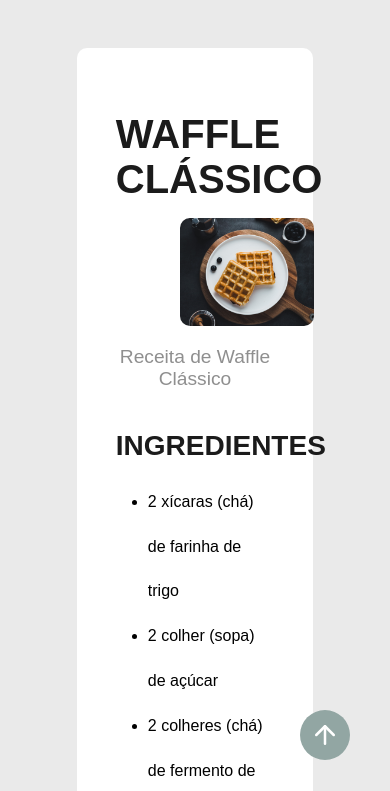
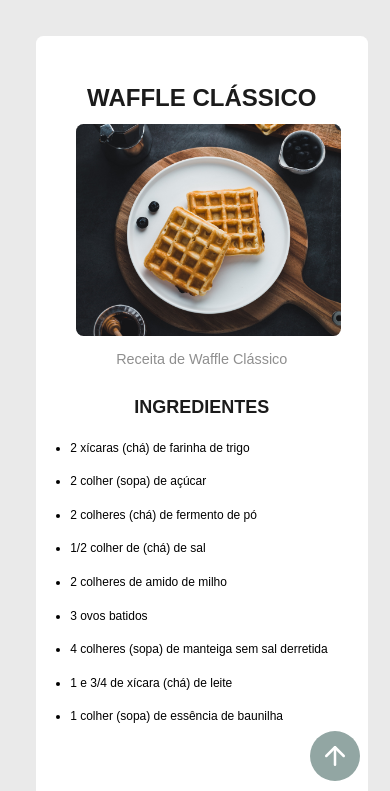
Before and after one commit to Gsantos99/pagina-de-receita, a plain HTML site: page index.html in a window 390 px wide. Shown: the top 791 px of the page. Drawn offline with Linux system fonts and the light colour scheme; a script that the page names is missing; a web font is replaced by a local one.

Commit message:
update style, add some media queries

```diff
--- a/style.css
+++ b/style.css
@@ -1,10 +1,8 @@
-
 * {
   margin: 0;
   padding: 0;
   box-sizing: border-box;
 }
-
 
 :root {
   background-color: #eaeaea;
@@ -12,59 +10,48 @@
 
 html {
   scroll-behavior: smooth;
+  font-size: 100%;
 }
 
 body {
   background: #eaeaea;
   font-family: 'Edu TAS beginner', sans-serif;
-  padding:3rem;
+  padding: 3rem;
   height: 100vh;
   width: 100vw;
   overflow-x: hidden;
 }
 
-
 h1,
 h2 {
   color: #1b1b1b;
-  text-align:center;
+  text-align: center;
 }
 
 .img {
   width: 85%;
   height: 50%;
   border-radius: 0.62rem;
-  margin-top:1em;
-  margin-bottom:1em;
+  margin-top: 1em;
+  margin-bottom: 1em;
   margin-inline: 4em;
 }
 
-
 .white-pag {
- width:80%;
- margin: 0 auto;
-  padding-inline: 2.4rem;
+  width: 80%;
+  margin: 0 auto;
+  padding-inline: 0.85rem;
   padding-top: 4rem;
   background-color: white;
   border-radius: 0.62rem;
-
 }
-
-h1 {
-  font-size:2.5rem;
-}
-
-h2 {
-  font-size:1.75rem;
-}
-
 
 p {
   color: #39393a;
 }
 
 .ingredientes ul li {
-  line-height:2.8rem;
+  line-height: 2.8rem;
   list-style-position: outside;
   list-style-type: disc;
 }
@@ -73,37 +60,37 @@ p {
   line-height: 2rem;
 }
 
-
-
-.ingredientes, .modo-de-preparo, .info-adicionais, .mapa-section {
+.ingredientes,
+.modo-de-preparo,
+.info-adicionais,
+.mapa-section {
   margin-top: 2.5rem;
-  padding-bottom:2.5rem;
-
+  padding-bottom: 2.5rem;
 }
 
 #mapa-section {
-  width:50rem;
-  height:25rem;
+  width: 50rem;
+  height: 25rem;
   border-radius: 0.62rem;
 }
 
-ul, p, ol {
-  font-size: 1.0rem;
-  margin-left:2em;
+ul,
+p,
+ol {
+  margin-left: 2em;
 }
 
 figcaption {
-  color:#8F8F8F;
-  font-size:1.2rem;
+  color: #8f8f8f;
+  font-size: 1.2rem;
   text-align: center;
 }
 
 footer {
-  color:#8F8F8F;
-  font-size:1rem;
-  padding-block:2rem ;
+  color: #8f8f8f;
+  font-size: 1rem;
+  padding-block: 2rem;
   text-align: center;
-
 }
 
 a {
@@ -111,49 +98,150 @@ a {
 }
 
 #backToTop {
-  position:fixed;
-  bottom:5rem;
-  right:2.5rem;
-
+  position: fixed;
+  bottom: 5rem;
+  right: 2.5rem;
 }
 
+@media (max-width: 320px) {
+  html {
+    font-size: 75%;
+  }
 
-@media (max-width:320px)  {
- html{
-  font-size:75%;
- }
+  .white-pag {
+    width: 85vw;
+    margin: 0 auto;
+  }
 
- .white-pag{
-  width:85vw;
- }
+  .img {
+    width: 85%;
+    height: 85%;
+    margin-top: 1em;
+    margin-bottom: 1em;
+    margin-inline: 2.5em;
+  }
 
-.img {
-  width:85%;
-  height:85%;
-  margin-top:1em;
-  margin-bottom:1em;
-  margin-inline:2.5em;
+  #map-section {
+    border-radius: 0.62px;
+  }
 }
 
+@media (max-width: 375px) {
+  html {
+    font-size: 75%;
+  }
+
+  .white-pag {
+    width: 85vw;
+    margin: 0 auto;
+  }
+
+  .img {
+    width: 85%;
+    height: 85%;
+    margin-top: 1em;
+    margin-bottom: 1em;
+    margin-inline: 2.5em;
+  }
+
+  #map-section {
+    border-radius: 0.62px;
+  }
 }
 
-@media (max-width:375px) {
+@media (max-width: 425px) {
+  html {
+    font-size: 75%;
+  }
 
+  .white-pag {
+    width: 85vw;
+    margin: 0 auto;
+  }
+
+  .img {
+    width: 85%;
+    height: 85%;
+    margin-top: 1em;
+    margin-bottom: 1em;
+    margin-inline: 2.5em;
+  }
+
+  #map-section {
+    border-radius: 0.62px;
+  }
 }
 
-@media (max-width:425px) {
+@media (max-width: 768px) {
+  html {
+    font-size: 75%;
+  }
+
+  .white-pag {
+    width: 85vw;
+    margin: 0 auto;
+  }
+
+  .img {
+    width: 85%;
+    height: 85%;
+    margin-top: 1em;
+    margin-bottom: 1em;
+    margin-inline: 2.5em;
+  }
+
+  #map-section {
+    border-radius: 0.62px;
+  }
 }
 
-@media (max-width:768px) {
-}
+@media (max-width: 1024px) {
+  html {
+    font-size: 75%;
+  }
 
-@media (max-width:1024px) {
+  .white-pag {
+    width: 85vw;
+    margin: 0 auto;
+  }
 
-  figcaption {
+  .img {
+    width: 85%;
+    height: 85%;
+    margin-top: 1em;
+    margin-bottom: 1em;
+    margin-inline: 2.5em;
+  }
+
+  #map-section {
+    border-radius: 0.62px;
+  }
+
+figcaption {
   text-align: center;
 }
 
 }
 
-@media (max-width:1440px) {
+@media (max-width: 1440px) {
+  html {
+    font-size: 75%;
+  }
+
+  .white-pag {
+    width: 85vw;
+    margin: 0 auto;
+  }
+
+  .img {
+    width: 85%;
+    height: 85%;
+    margin-top: 1em;
+    margin-bottom: 1em;
+    margin-inline: 2.5em;
+  }
+
+  #map-section {
+    border-radius: 0.62px;
+  }
 }
```
